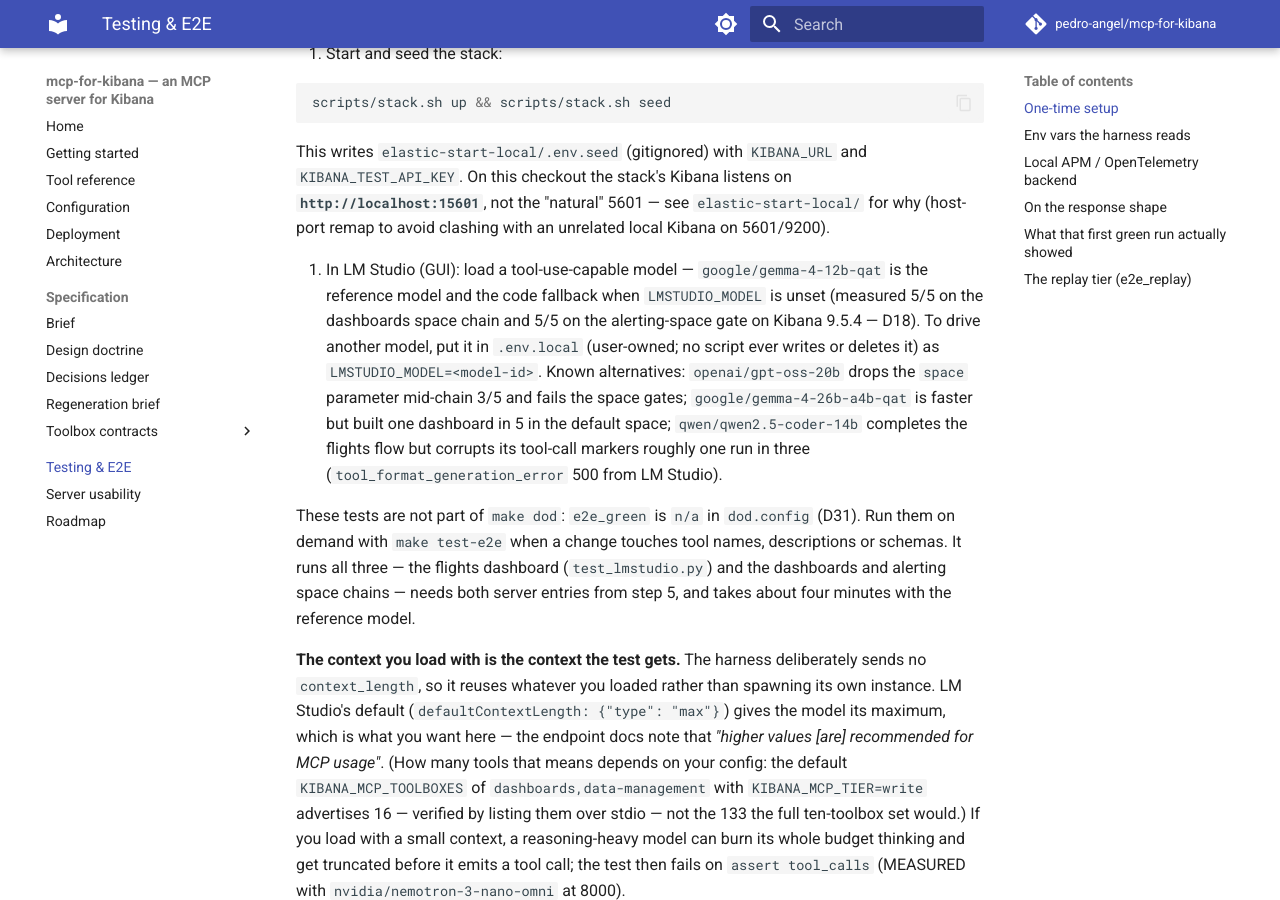
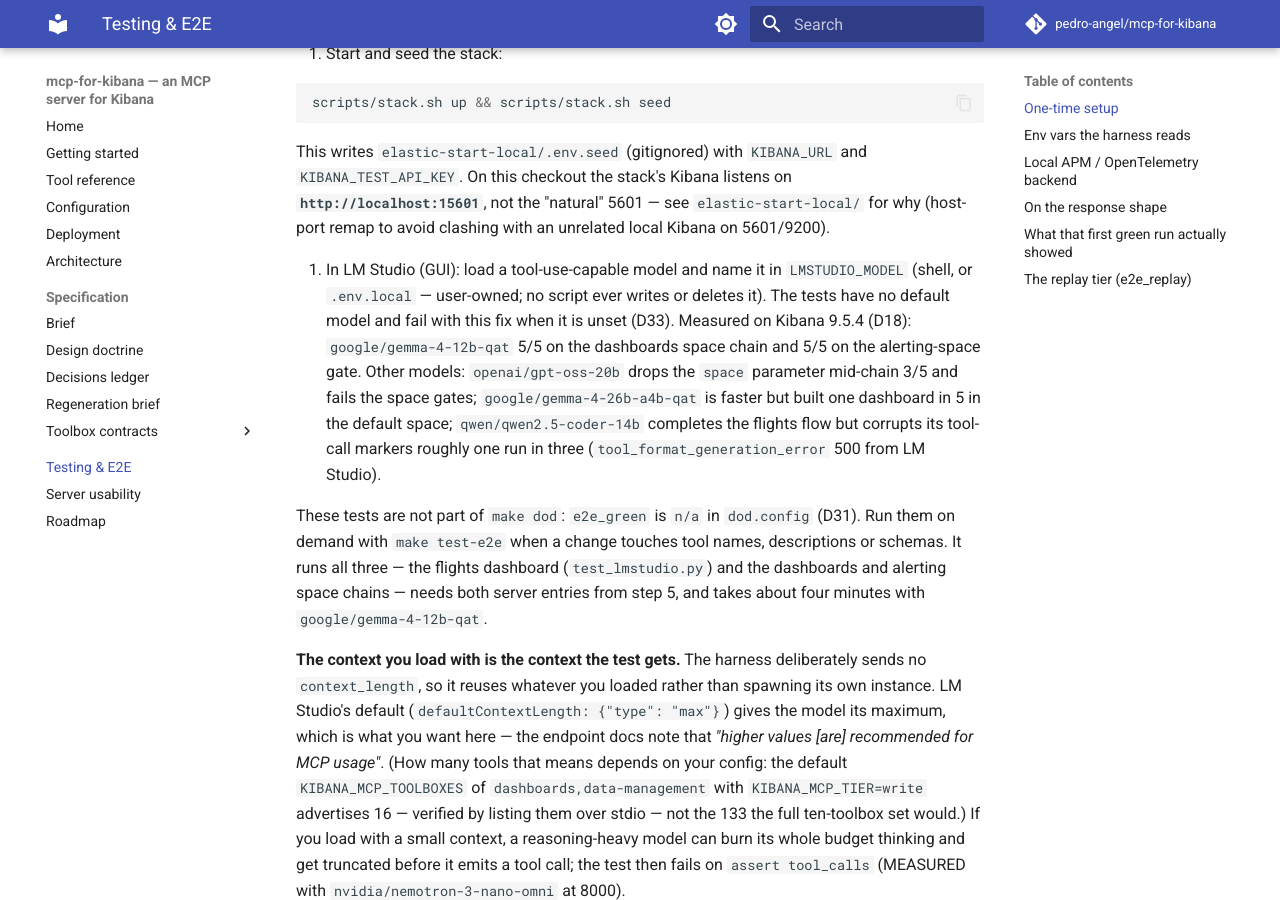
Before and after one commit to pedro-angel/mcp-for-kibana, an MkDocs documentation site: the page built from docs/e2e-setup.md, in a window 1280 px wide and 900 px high, scrolled down 332 px. Built offline with MkDocs 1.6.1 and Material for MkDocs 9.7.7, drawn with Linux system fonts in a browser that asks for light colours; comment, search, counter and statistics services are not loaded; some of the changed text lies outside the part shown.

Commit message:
test(e2e)!: require LMSTUDIO_MODEL instead of a privileged reference model
The live-model tests fell back to google/gemma-4-12b-qat because D18 named
it the reference model on 2026-08-19. D33 supersedes that status: the tests
drive the model LMSTUDIO_MODEL names and fail with the fix when it is unset.
D18's measurements stay as evidence.

Co-Authored-By: Claude Opus 5.5 <noreply@anthropic.com>
Claude-Session: https://claude.ai/code/session_012mcHEQY5MY5cVPaqpcdX37

```diff
--- a/docs/e2e-setup.md
+++ b/docs/e2e-setup.md
@@ -19,12 +19,12 @@ model, through our server, into a real Kibana dashboard.
    `elastic-start-local/` for why (host-port remap to avoid clashing with an
    unrelated local Kibana on 5601/9200).
 
-2. In LM Studio (GUI): load a tool-use-capable model —
-   `google/gemma-4-12b-qat` is the reference model and the code fallback
-   when `LMSTUDIO_MODEL` is unset (measured 5/5 on the dashboards space
-   chain and 5/5 on the alerting-space gate on Kibana 9.5.4 — D18). To drive
-   another model, put it in `.env.local` (user-owned; no script ever writes
-   or deletes it) as `LMSTUDIO_MODEL=<model-id>`. Known alternatives:
+2. In LM Studio (GUI): load a tool-use-capable model
+   and name it in `LMSTUDIO_MODEL` (shell, or `.env.local` — user-owned; no
+   script ever writes or deletes it). The tests have no default model and
+   fail with this fix when it is unset (D33). Measured on Kibana 9.5.4
+   (D18): `google/gemma-4-12b-qat` 5/5 on the dashboards space chain and 5/5
+   on the alerting-space gate. Other models:
    `openai/gpt-oss-20b` drops the `space` parameter mid-chain 3/5 and fails
    the space gates; `google/gemma-4-26b-a4b-qat` is faster but built one
    dashboard in 5 in the default space; `qwen/qwen2.5-coder-14b` completes
@@ -36,7 +36,7 @@ model, through our server, into a real Kibana dashboard.
    touches tool names, descriptions or schemas. It runs all three — the
    flights dashboard (`test_lmstudio.py`) and the dashboards and alerting
    space chains — needs both server entries from step 5, and takes about four
-   minutes with the reference model.
+   minutes with `google/gemma-4-12b-qat`.
 
    **The context you load with is the context the test gets.** The harness
    deliberately sends no `context_length`, so it reuses whatever you loaded
@@ -169,7 +169,7 @@ by `scripts/stack.sh seed`); the `LMSTUDIO_*` vars belong in `.env.local`
 |---|---|---|
 | `LMSTUDIO_URL` | `http://localhost:1234` | no |
 | `LMSTUDIO_API_TOKEN` | (none) | no — sent as `Bearer` only if set |
-| `LMSTUDIO_MODEL` | `google/gemma-4-12b-qat` (the measured reference — see step 2) | no |
+| `LMSTUDIO_MODEL` | (none) | yes — for `make test-e2e` (step 2) |
 | `KIBANA_URL` | (none) | yes — from `elastic-start-local/.env.seed` |
 | `KIBANA_TEST_API_KEY` | (none) | yes — from `elastic-start-local/.env.seed` |
 
```
Also changed, not shown: AGENTS.md (+2 -2 lines), CHANGELOG.md (+8 -0 lines), docs/spec/decisions.md (+11 -1 lines), docs/spec/regeneration.md (+2 -2 lines), 5 other files.
